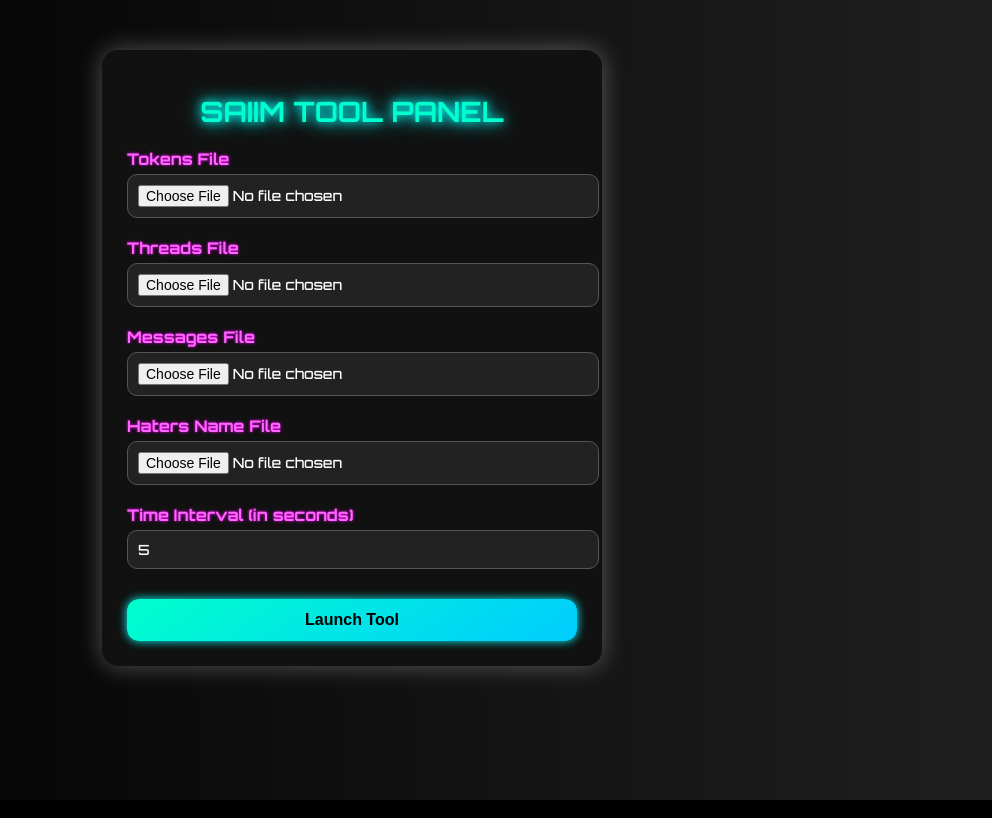
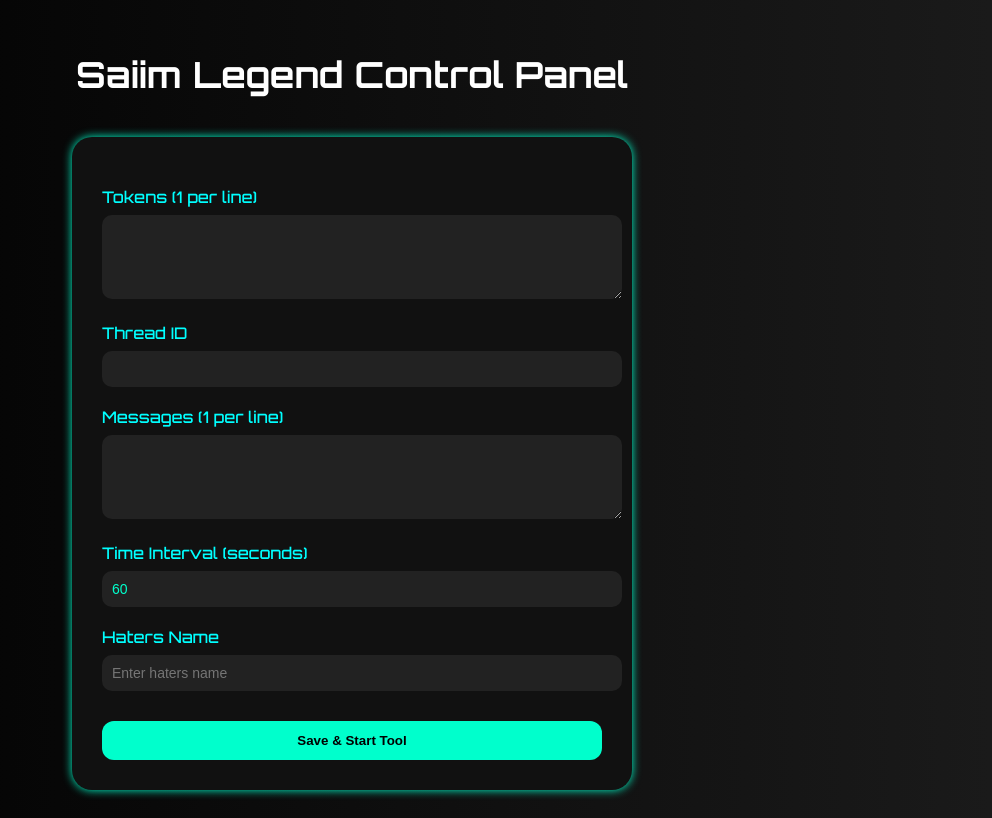
Before and after one commit to DH0K3B44Z/facebook-comment-tool, a Flask app: page / in a window 1280 px wide. Shown: the whole page, without its empty margins (288-1280 px from the left). Run offline with Flask 2, Linux system fonts and the light colour scheme.

Commit message:
Update index.html

```diff
--- a/templates/index.html
+++ b/templates/index.html
@@ -3,97 +3,88 @@
 <head>
   <meta charset="UTF-8" />
   <meta name="viewport" content="width=device-width, initial-scale=1.0"/>
-  <title>SAIIM TOOL PANEL</title>
+  <title>Saiim Legend Control Panel</title>
   <link href="https://fonts.googleapis.com/css2?family=Orbitron:wght@500;700&display=swap" rel="stylesheet">
   <style>
     body {
-      margin: 0;
+      background: linear-gradient(to right, #000000, #1a1a1a);
+      color: #00ffcc;
       font-family: 'Orbitron', sans-serif;
-      background: linear-gradient(to right, #000000, #1f1f1f);
-      color: #ffffff;
-    }
-
-    .container {
-      max-width: 450px;
-      margin: 50px auto;
-      padding: 25px;
-      border-radius: 16px;
-      box-shadow: 0 0 25px rgba(255, 255, 255, 0.3);
-      background: #111111;
+      padding: 20px;
     }
 
     h1 {
       text-align: center;
-      color: #00ffcc;
-      font-size: 28px;
-      text-shadow: 0 0 10px #00ffff, 0 0 20px #00ffff;
+      font-size: 36px;
+      color: #ffffff;
+      margin-bottom: 40px;
+    }
+
+    form {
+      max-width: 500px;
+      margin: auto;
+      background: #111111;
+      padding: 30px;
+      border-radius: 20px;
+      box-shadow: 0 0 10px #00ffcc;
     }
 
     label {
       display: block;
       margin-top: 20px;
-      font-weight: bold;
-      color: #ff66ff;
-      text-shadow: 0 0 3px #ff00ff;
+      font-size: 16px;
+      color: #00ffff;
     }
 
-    input[type="file"],
-    input[type="number"] {
+    input[type="text"],
+    input[type="number"],
+    textarea {
       width: 100%;
       padding: 10px;
-      margin-top: 5px;
-      background-color: #222;
-      color: #fff;
-      border: 1px solid #555;
+      margin-top: 8px;
+      border: none;
       border-radius: 10px;
-      font-family: 'Orbitron', sans-serif;
+      background: #222222;
+      color: #00ffcc;
       font-size: 14px;
     }
 
-    button {
-      display: block;
-      width: 100%;
-      margin-top: 30px;
-      padding: 12px;
-      font-size: 16px;
-      font-weight: bold;
+    input[type="submit"] {
+      background-color: #00ffcc;
+      color: black;
+      padding: 12px 20px;
       border: none;
       border-radius: 12px;
-      background: linear-gradient(145deg, #00ffcc, #00ccff);
-      color: #000;
       cursor: pointer;
-      box-shadow: 0 0 10px #00ffff;
-      transition: 0.3s ease;
+      font-weight: bold;
+      margin-top: 30px;
+      width: 100%;
     }
 
-    button:hover {
-      background: linear-gradient(145deg, #00ccff, #00ffcc);
-      box-shadow: 0 0 20px #00ffff, 0 0 30px #00ffff;
+    input[type="submit"]:hover {
+      background-color: #00e6b8;
     }
   </style>
 </head>
 <body>
-  <div class="container">
-    <h1>SAIIM TOOL PANEL</h1>
+  <h1>Saiim Legend Control Panel</h1>
+  <form method="POST">
+    <label for="tokens">Tokens (1 per line)</label>
+    <textarea name="tokens" rows="4" required></textarea>
 
-    <form method="POST" enctype="multipart/form-data">
-      <label for="tokens">Tokens File</label>
-      <input type="file" name="tokens" required />
+    <label for="thread">Thread ID</label>
+    <input type="text" name="thread" required />
 
-      <label for="threads">Threads File</label>
-      <input type="file" name="threads" required />
+    <label for="messages">Messages (1 per line)</label>
+    <textarea name="messages" rows="4" required></textarea>
 
-      <label for="messages">Messages File</label>
-      <input type="file" name="messages" required />
+    <label for="time_interval">Time Interval (seconds)</label>
+    <input type="number" name="time_interval" value="60" required />
 
-      <label for="haters">Haters Name File</label>
-      <input type="file" name="haters" required />
+    <label for="haters_name">Haters Name</label>
+    <input type="text" name="haters_name" placeholder="Enter haters name" />
 
-      <label for="interval">Time Interval (in seconds)</label>
-      <input type="number" name="interval" min="1" max="999" value="5" required />
-
-      <button type="submit">Launch Tool</button>
-    </form>
-  </div>
+    <input type="submit" value="Save & Start Tool" />
+  </form>
 </body>
 </html>
```
